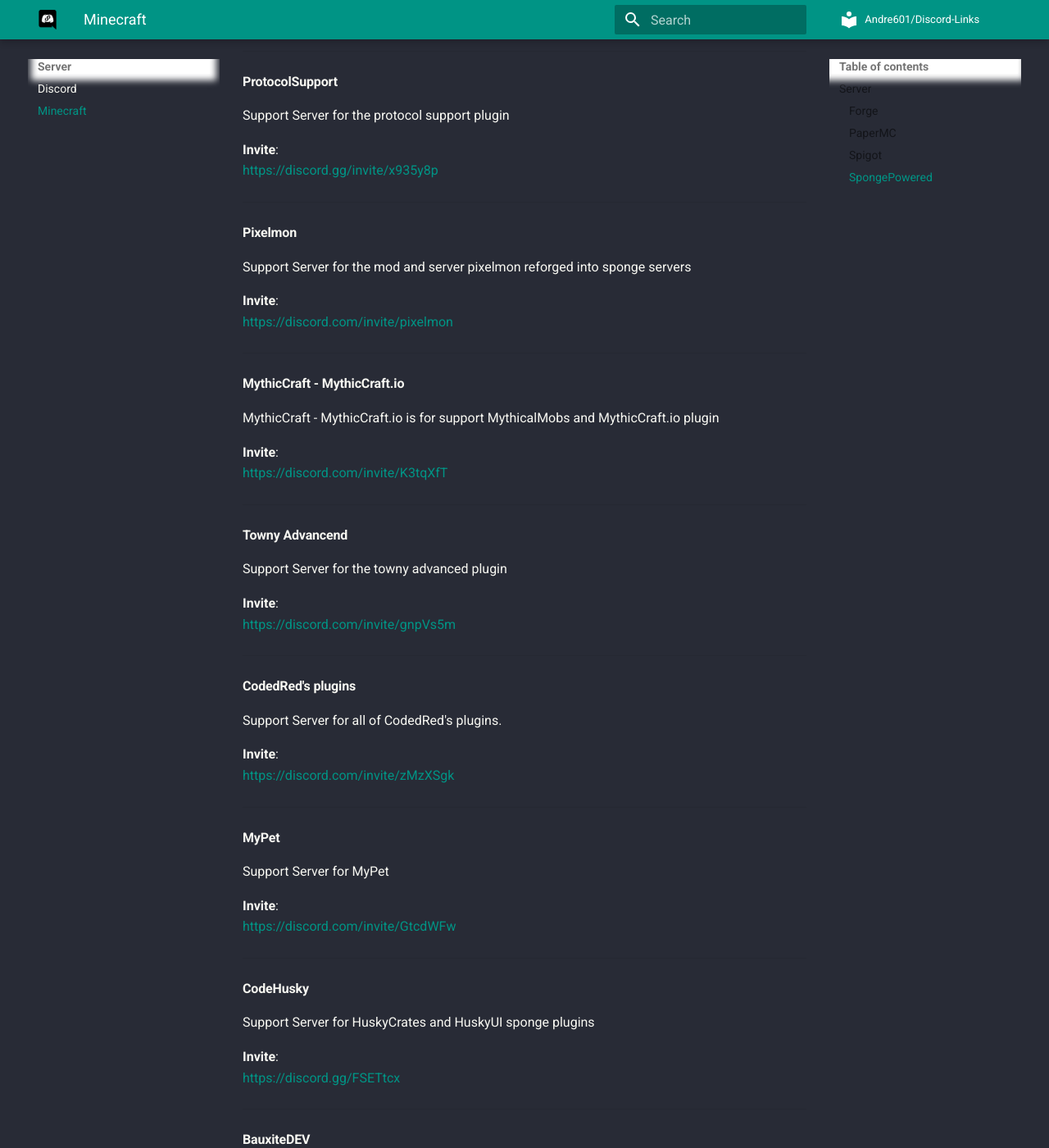
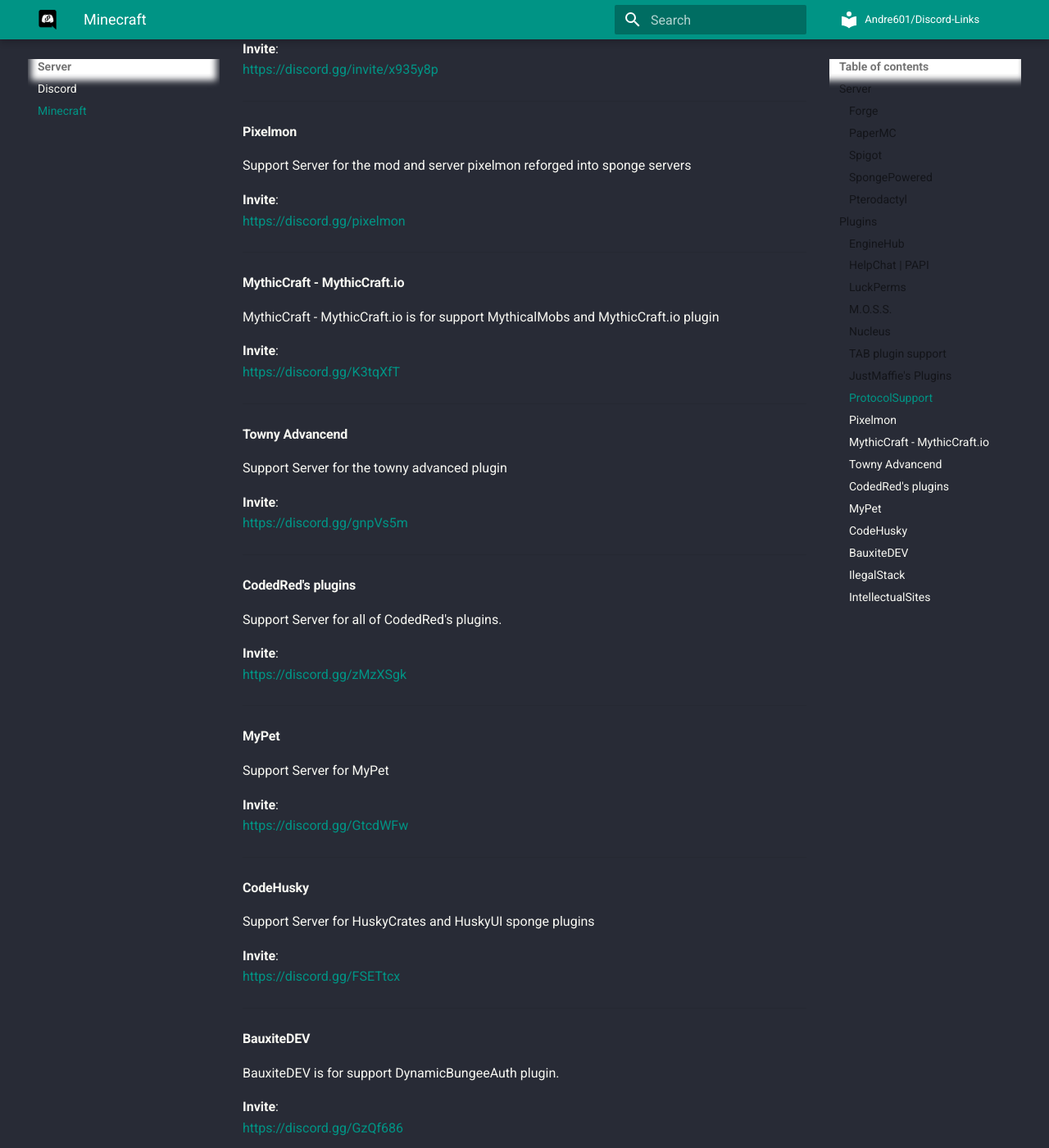
Before and after one commit to Andre601/Discord-links, an MkDocs documentation site: the page built from docs/server/minecraft.md, in a window 1280 px wide and 1400 px high, scrolled down 2970 px. Shown: the whole window at 82% size. Built offline with MkDocs 1.6.1 and Material for MkDocs 9.7.7, drawn with Linux system fonts in a browser that asks for light colours; comment, search, counter and statistics services are not loaded; some of the changed lines change nothing that is shown; some of the changed text lies outside the part shown.

Commit message:
Use discord.gg and move pterodactyle section

```diff
--- a/docs/server/minecraft.md
+++ b/docs/server/minecraft.md
@@ -37,14 +37,12 @@
 https://discord.gg/sponge
 
 ----
-# Server Panels
-Discord server for administrative panels of Minecraft or other games
 
 #### :discord-verified: Pterodactyl
 Support for pterodactyl support
 
 **Invite**:
-https://discord.com/invite/QRDZvVm
+https://discord.gg/invite/QRDZvVm
 
 ----
 ## Plugins
@@ -110,35 +108,35 @@
 Support Server for the mod and server pixelmon reforged into sponge servers
 
 **Invite**:
-https://discord.com/invite/pixelmon
+https://discord.gg/pixelmon
 
 ----
 #### MythicCraft - MythicCraft.io
 MythicCraft - MythicCraft.io is for support MythicalMobs and MythicCraft.io plugin
 
 **Invite**:
-https://discord.com/invite/K3tqXfT
+https://discord.gg/K3tqXfT
 
 ----
 #### Towny Advancend
 Support Server for the towny advanced plugin
 
 **Invite**:
-https://discord.com/invite/gnpVs5m
+https://discord.gg/gnpVs5m
 
 ----
 #### CodedRed's plugins
 Support Server for all of CodedRed's plugins.
 
 **Invite**:
-https://discord.com/invite/zMzXSgk
+https://discord.gg/zMzXSgk
 
 ----
 #### MyPet
 Support Server for MyPet
 
 **Invite**:
-https://discord.com/invite/GtcdWFw
+https://discord.gg/GtcdWFw
 
 ----
 #### CodeHusky
@@ -152,7 +150,7 @@
 BauxiteDEV is for support DynamicBungeeAuth plugin.
 
 **Invite**:
-https://discord.com/invite/GzQf686
+https://discord.gg/GzQf686
 
 ----
 #### IlegalStack
@@ -166,4 +164,4 @@
 IntellectualSites is for support PlotSquared plugin
 
 **Invite**:
-https://discord.com/invite/KxkjDVg
+https://discord.gg/KxkjDVg
```
